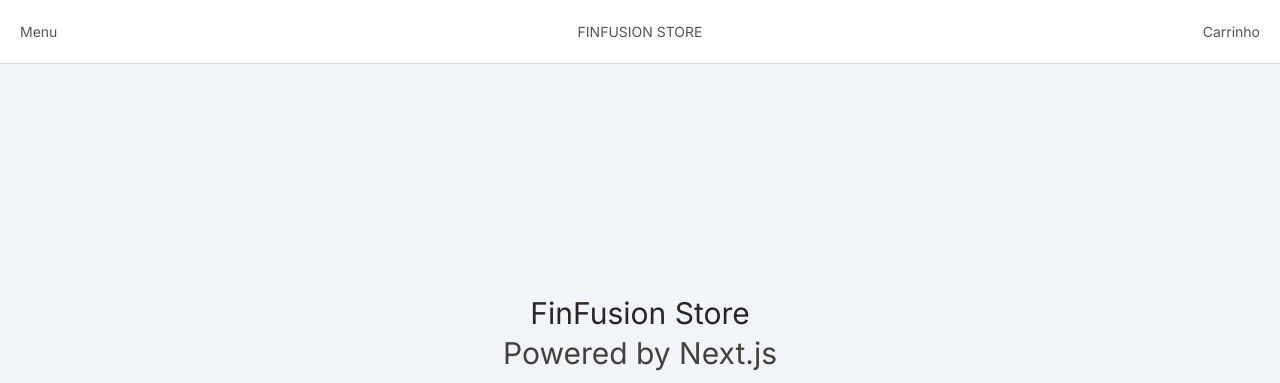
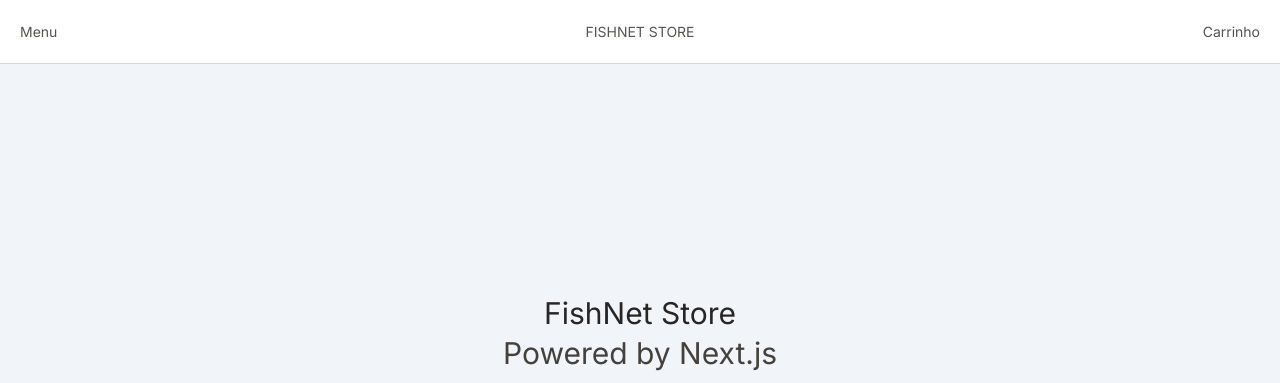
Before and after one commit to bitwisetcc/fishnet-store, a Next.js app: page / in a window 1280 px wide. Shown: the top 383 px of the page. Built offline with nearby package versions, Linux system fonts and the light colour scheme.

Commit message:
Updated project name

```diff
--- a/package.json
+++ b/package.json
@@ -1,5 +1,5 @@
 {
-  "name": "finfusion-store",
+  "name": "fishnet-store",
   "version": "0.1.0",
   "private": true,
   "scripts": {
--- a/src/app/components/Navbar.jsx
+++ b/src/app/components/Navbar.jsx
@@ -13,7 +13,7 @@ export default async function Nav() {
 
           <div className="flex items-center h-full">
             <a href="/" className="text-sm hover:text-stone-800 uppercase">
-              FinFusion Store
+              FishNet Store
             </a>
           </div>
 
--- a/src/app/components/PrivacyPolicy.jsx
+++ b/src/app/components/PrivacyPolicy.jsx
@@ -10,11 +10,11 @@ export default ({ open, setOpen }) => {
       <div className="fixed inset-0 flex w-screen items-center justify-center p-4 bg-zinc-800/50">
         <DialogPanel className="max-w-lg space-y-4 border bg-slate-200 text-slate-800 p-12 h-[calc(100vh-4rem)] overflow-y-scroll">
           <DialogTitle className="font-bold">
-            Termos de Privacidade da FinFusion
+            Termos de Privacidade da FishNet
           </DialogTitle>
 
           <p>
-            A FinFusion ("FinFusion", "nós", "noso" ou "nosso") está
+            A FishNet ("FishNet", "nós", "noso" ou "nosso") está
             comprometida em proteger a privacidade de seus usuários ("usuário",
             "você" ou "seu"). Esta Política de Privacidade ("Política") descreve
             como coletamos, usamos e divulgamos suas informações pessoais quando
@@ -161,7 +161,7 @@ export default ({ open, setOpen }) => {
             </li>
             <li>
               Exclusão: Você pode solicitar que excluamos suas informações
-              pessoais entrando em contato conosco em https://www.finfusion.com
+              pessoais entrando em contato conosco em social.finfusion@gmail.com
             </li>
             <li>
               Descadastramento: Você pode cancelar o recebimento de e-mails de
--- a/src/app/layout.js
+++ b/src/app/layout.js
@@ -5,7 +5,7 @@ import Nav from "./components/Navbar";
 const inter = Inter({ subsets: ["latin"] });
 
 export const metadata = {
-  title: "FinFusion Store",
+  title: "FishNet Store",
   description: "Sistema de gerenciamento de vendas de peixes ornamentais.",
 };
 
--- a/src/app/page.js
+++ b/src/app/page.js
@@ -10,7 +10,7 @@ export default () => {
         <div className="absolute inset-0 z-10 flex flex-col justify-center items-center text-center sm:p-32 gap-6">
           <span>
             <h1 className="text-3xl leading-10 text-stone-800 font-normal">
-              FinFusion Store
+              FishNet Store
             </h1>
             <h2 className="text-3xl leading-10 text-stone-700 font-normal">
               Powered by Next.js
@@ -23,7 +23,7 @@ export default () => {
             <button className="secondary">
               View on GitHub
               <a
-                href="https://github.com/bitwisetcc/finfusion-store"
+                href="https://github.com/bitwisetcc/fishnet-store"
                 target="_blank"
               >
                 <svg
```
Also changed, not shown: 2 other files (tests, documents, lock files or other folders).
